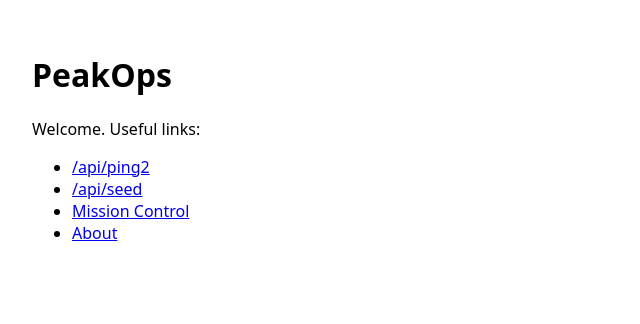
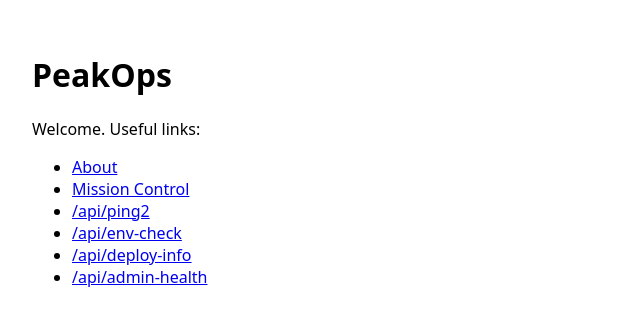
Before and after one commit to nkesseru/peakops-site, a Next.js app: page / in a window 1280 px wide. Shown: the top 324 px of the page, without its empty margins (0-640 px from the left). Built offline with nearby package versions, Linux system fonts and the light colour scheme.

Commit message:
fix: use absolute paths + Next Link for navigation

```diff
--- a/pages/index.tsx
+++ b/pages/index.tsx
@@ -1,13 +1,17 @@
+import Link from "next/link";
+
 export default function Home() {
   return (
     <main style={{ padding: 24, fontFamily: "ui-sans-serif, system-ui" }}>
       <h1>PeakOps</h1>
       <p>Welcome. Useful links:</p>
       <ul>
-        <li><a href="/api/ping2">/api/ping2</a></li>
-        <li><a href="/api/seed">/api/seed</a></li>
-        <li><a href="/mission-control">Mission Control</a></li>
-        <li><a href="/about">About</a></li>
+        <li><Link href="/about">About</Link></li>
+        <li><Link href="/mission-control">Mission Control</Link></li>
+        <li><a href="/api/ping2" target="_blank" rel="noreferrer">/api/ping2</a></li>
+        <li><a href="/api/env-check" target="_blank" rel="noreferrer">/api/env-check</a></li>
+        <li><a href="/api/deploy-info" target="_blank" rel="noreferrer">/api/deploy-info</a></li>
+        <li><a href="/api/admin-health" target="_blank" rel="noreferrer">/api/admin-health</a></li>
       </ul>
     </main>
   );
```
